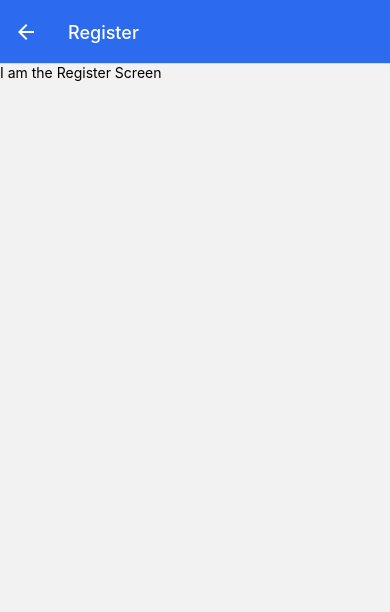
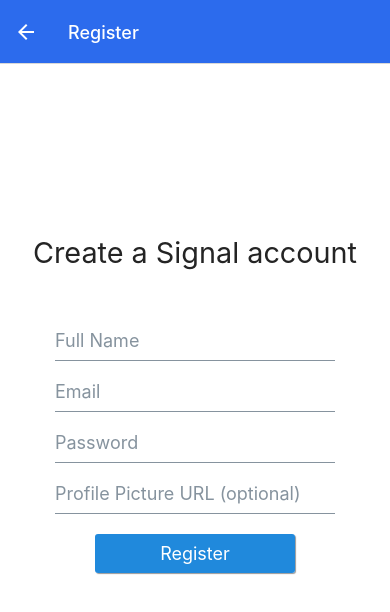
Before and after one commit to annissalwa/Signal, a React Native app: screen /Register in a window 390 px wide. Shown: the top 612 px of the page. Built offline with nearby package versions, Linux system fonts and the light colour scheme; no server answers.

Commit message:
Second Commit

```diff
--- a/App.jsx
+++ b/App.jsx
@@ -5,6 +5,7 @@
 import { createStackNavigator } from "@react-navigation/stack";
 import LoginScreen from "./Screens/LoginScreen";
 import RegisterScreen from "./Screens/RegisterScreen";
+import HomeScreen from "./Screens/HomeScreen";
 
 const Stack = createStackNavigator();
 
@@ -20,6 +21,7 @@
       <Stack.Navigator screenOptions={globalScreenOptions}>
         <Stack.Screen name="Login" component={LoginScreen} />
         <Stack.Screen name="Register" component={RegisterScreen} />
+        <Stack.Screen name="Home" component={HomeScreen} />
       </Stack.Navigator>
     </NavigationContainer>
   );
--- /dev/null
+++ b/Components/CustomListItem.jsx
@@ -0,0 +1,32 @@
+import { ListItemSubtitle } from "@rneui/base/dist/ListItem/ListItem.Subtitle";
+import React from "react";
+import { StyleSheet, Text, View } from "react-native";
+import { ListItem, Avatar } from "react-native-elements";
+
+const CustomListItem = () => {
+    return (
+        <ListItem>
+            <Avatar
+                rounded
+                source={{
+                    uri:
+                        "https://img.freepik.com/free-psd/3d-illustration-person-with-sunglasses_23-2149436188.jpg",
+                }}
+            />
+            <ListItem.Content>
+                <ListItem.Title style={{ fontWeight: "800" }}>
+                    Youtube Chat
+                </ListItem.Title>
+                <ListItemSubtitle
+                    numberOfLines={1}
+                    ellipsizeMode="tail">
+                    This is a test Subtitle
+                </ListItemSubtitle>
+            </ListItem.Content>
+        </ListItem>
+    );
+};
+
+export default CustomListItem;
+
+const styles = StyleSheet.create({});
--- a/Firebase.jsx
+++ b/Firebase.jsx
@@ -1,8 +1,25 @@
+import firebase from "firebase/compat/app";
+import "firebase/compat/firestore";
+import "firebase/compat/auth";
+
 const firebaseConfig = {
-    apiKey: "AIzaSyCNF0La7MIKhrWjbSFqGG9U7ULt9_SgbNY",
-    authDomain: "signalclone-71aca.firebaseapp.com",
-    projectId: "signalclone-71aca",
-    storageBucket: "signalclone-71aca.appspot.com",
-    messagingSenderId: "847662761997",
-    appId: "1:847662761997:web:520cdd4e5239aa80086d44"
-  };
+  apiKey: "AIzaSyBktu0HlL0k8bwC5zYE3ZSQ5ksmxvAWQKQ",
+  authDomain: "signalclone-17.firebaseapp.com",
+  projectId: "signalclone-17",
+  storageBucket: "signalclone-17.appspot.com",
+  messagingSenderId: "445785301844",
+  appId: "1:445785301844:web:236349c1d06532d93c1ec1",
+};
+
+let app;
+
+if (firebase.apps.length === 0) {
+  app = firebase.initializeApp(firebaseConfig);
+} else {
+  app = firebase.app();
+}
+
+const db = app.firestore();
+const auth = firebase.auth();
+
+export { db, auth };
--- /dev/null
+++ b/Screens/HomeScreen.jsx
@@ -0,0 +1,18 @@
+import React from "react";
+import { ScrollView, StyleSheet, Text } from "react-native";
+import { SafeAreaView } from "react-native";
+import CustomListItem from "../Components/CustomListItem";
+
+const HomeScreen = () => {
+  return (
+    <SafeAreaView>
+      <ScrollView>
+        <CustomListItem />
+      </ScrollView>
+    </SafeAreaView>
+  );
+};
+
+export default HomeScreen;
+
+const styles = StyleSheet.create({});
--- a/Screens/LoginScreen.jsx
+++ b/Screens/LoginScreen.jsx
@@ -1,11 +1,24 @@
-import React, { useState } from 'react';
-import { KeyboardAvoidingView, StyleSheet, Text, View } from 'react-native';
+import React, { useEffect, useState } from 'react';
+import { StyleSheet, Text, View } from 'react-native';
 import { Button, Input, Image } from 'react-native-elements';
+import { KeyboardAvoidingView } from 'react-native';
 import { StatusBar } from 'expo-status-bar';
+import { auth } from '../Firebase';
 
 const LoginScreen = ({ navigation }) => {
     const [email, setEmail] = useState("");
     const [password, setPassword] = useState("");
+
+    useEffect(() => {
+        const unsubscribe = auth.onAuthStateChanged((authUser) => {
+            console.log(authUser);
+            if (authUser) {
+                navigation.replace("Home");
+            }
+        });
+
+        return unsubscribe;
+    }, []);
 
     const signIn = () => { }
 
--- a/Screens/RegisterScreen.jsx
+++ b/Screens/RegisterScreen.jsx
@@ -1,14 +1,97 @@
-import React from "react";
-import { StyleSheet, Text, View } from "react-native";
+import React, { useLayoutEffect, useState } from "react";
+import { StyleSheet, View } from "react-native";
+import { KeyboardAvoidingView } from "react-native";
+import { Button, Input, Text } from "react-native-elements";
+import { StatusBar } from "expo-status-bar";
+import { auth } from "../Firebase";
 
 const RegisterScreen = ({ navigation }) => {
-  return (
-    <View>
-      <Text>I am the Register Screen</Text>
-    </View>
-  )
-}
+    const [name, setName] = useState ("");
+    const [email, setEmail] = useState ("");
+    const [password, setPassword] = useState ("");
+    const [imageUrl, setImageUrl] = useState ("");
+
+    useLayoutEffect(() => {
+        navigation.setOptions ({
+            headerBackTitle: "Back to Login"
+        })
+    }, [navigation]);
+
+    const register = () => {
+        auth
+        .createUserWithEmailAndPassword(email, password)
+        .then(authUser => {
+            authUser.user.updateProfile({
+                displayName: name,
+                photoURL: imageUrl || "https://cencup.com/wp-content/uploads/2019/07/avatar-placeholder.png",
+            })
+        })
+        .catch(error => alert(error.message));
+    };
+
+    return (
+        <KeyboardAvoidingView behavior="padding" style={styles.container}>
+            <StatusBar style="light" />
+
+            <Text h3 style={{ marginBottom: 50}}>
+                Create a Signal account
+            </Text>
+
+            <View style={styles.inputContainer}>
+                <Input
+                    placeholder = "Full Name"
+                    autofocus type="text"
+                    value={name}
+                    onChangeText={(text) => setName(text)}
+                />
+                <Input
+                    placeholder = "Email"
+                    type="email"
+                    value={email}
+                    onChangeText={(text) => setEmail(text)}
+                />
+                <Input
+                    placeholder = "Password"
+                    type="password"
+                    secureTextEntry
+                    value={password}
+                    onChangeText={(text) => setPassword(text)}
+                />
+                <Input
+                    placeholder = "Profile Picture URL (optional)"
+                    type="text"
+                    value={imageUrl}
+                    onChangeText={(text) => setImageUrl(text)}
+                    onSubmitEditing={register}
+                />
+            </View>
+
+            <Button
+                containerStyle={styles.button}
+                raised
+                onPress={register}
+                title="Register"
+            />
+            <View style={{ height:100 }}/>
+        </KeyboardAvoidingView>
+    );
+};
 
 export default RegisterScreen
 
-const styles = StyleSheet.create({})
+const styles = StyleSheet.create({
+    container: {
+        flex: 1,
+        alignItems: "center",
+        justifyContent: "center",
+        padding: 10,
+        backgroundColor: "white",
+    },
+    button: {
+        width: 200,
+        marginTop: 10,
+    },
+    inputContainer: {
+        width: 300,
+    }
+});
--- a/package.json
+++ b/package.json
@@ -9,13 +9,16 @@
     "web": "expo start --web"
   },
   "dependencies": {
+    "@react-native-firebase/app": "^21.0.0",
     "@react-navigation/native": "^6.1.18",
     "@react-navigation/native-stack": "^6.11.0",
     "@react-navigation/stack": "^6.4.1",
     "@rneui/base": "^4.0.0-rc.7",
     "@rneui/themed": "^4.0.0-rc.8",
     "expo": "~51.0.28",
+    "expo-dev-client": "~4.0.28",
     "expo-status-bar": "~1.12.1",
+    "firebase": "^10.14.1",
     "react": "18.2.0",
     "react-native": "0.74.5",
     "react-native-elements": "^3.4.3",
```
Also changed, not shown: metro.config.js (added, +7 -0 lines), 1 other file (tests, documents, lock files or other folders).
